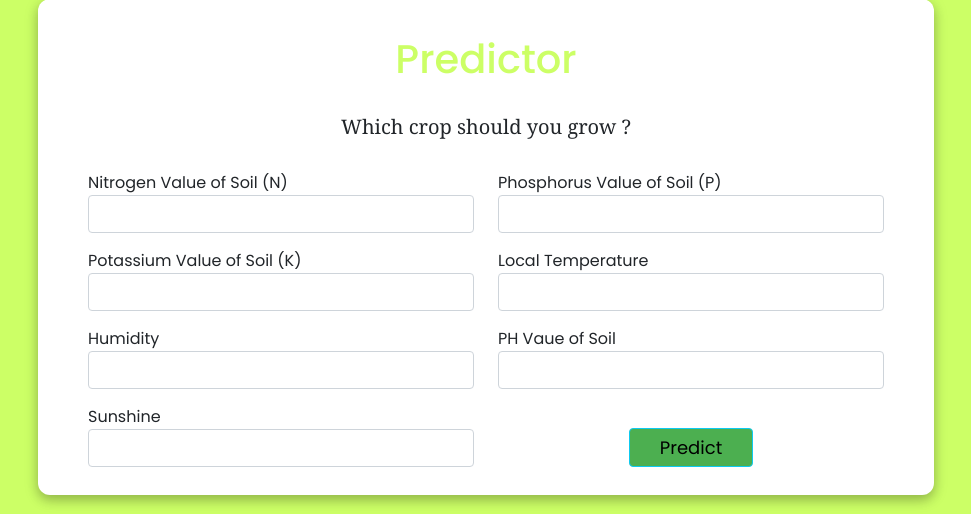
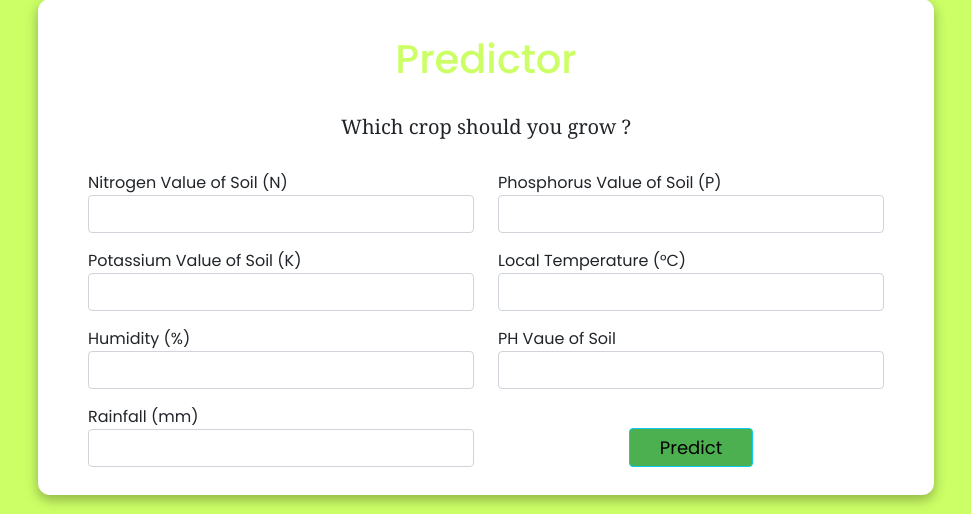
Before and after one commit to VirajBhatPrabhu/Crops-Recommendation-System, a Flask app: page /predict in a window 1280 px wide. Shown: the part 51-565 px from the top of the page, without its empty margins (154-1125 px from the left). Run offline with Flask 2, Linux system fonts and the light colour scheme; parts of the project's set-up code (start-up, migrations or seed data) failed here and were passed over.

Commit message:
Update predictor.html

```diff
--- a/template/predictor.html
+++ b/template/predictor.html
@@ -40,13 +40,13 @@
 
                 <div class="col-md-6 my-2">
                     <div class="md-form">
-                        <label for="temperature" class="temperature">Local Temperature</label>
+                        <label for="temperature" class="temperature">Local Temperature (°C)</label>
                         <input type="number" step="0.01" class="form-control" id="temperature" name="temperature">
                     </div>
                 </div>
                 <div class="col-md-6 my-2">
                     <div class="md-form">
-                        <label for="humidity" class="humidity">Humidity</label>
+                        <label for="humidity" class="humidity">Humidity (%)</label>
                         <input type="number" step="0.01" class="form-control" id="humidity" name="humidity">
                     </div>
                 </div>
@@ -58,7 +58,7 @@
                 </div>
                 <div class="col-md-6 my-2">
                     <div class="md-form">
-                        <label for="rainfall" class="rainfall">Sunshine</label>
+                        <label for="rainfall" class="rainfall">Rainfall (mm)</label>
                         <input type="number" step="0.01" class="form-control" id="rainfall" name="rainfall">
                     </div>
                 </div>
```
